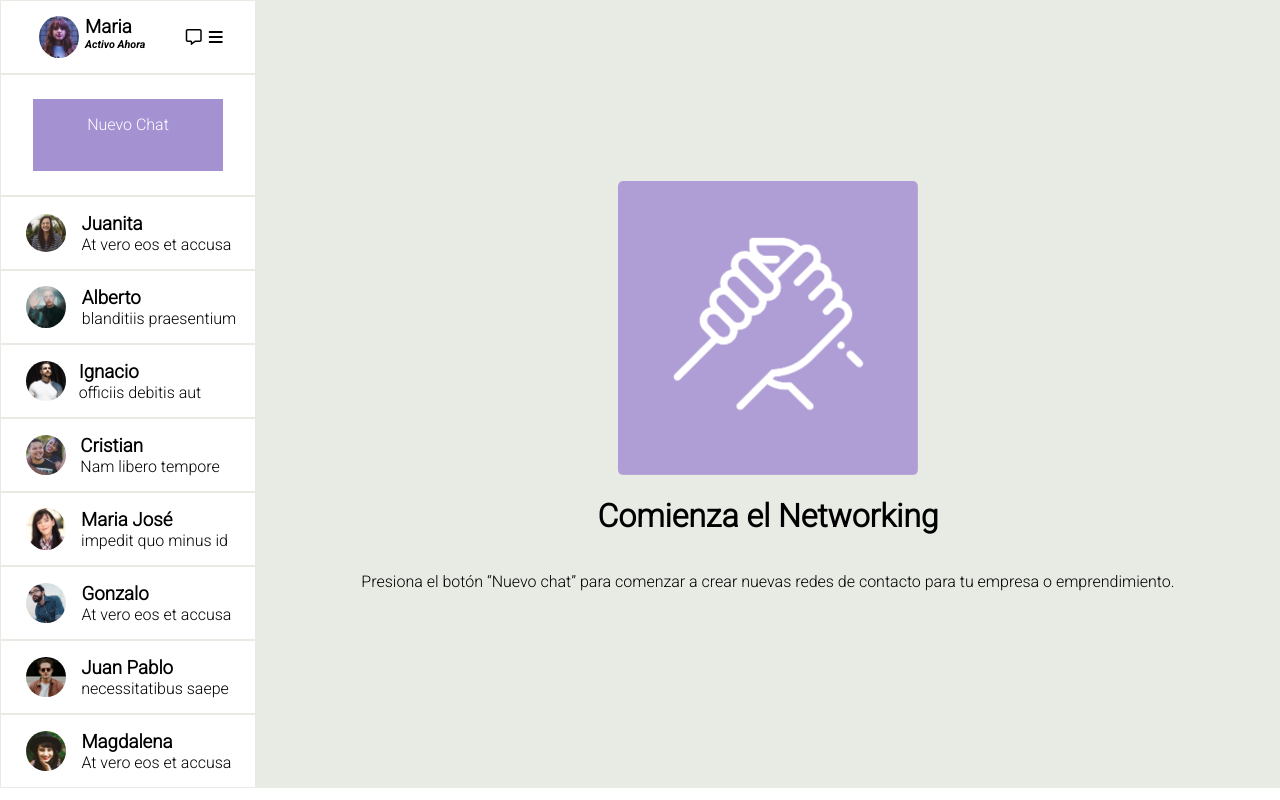
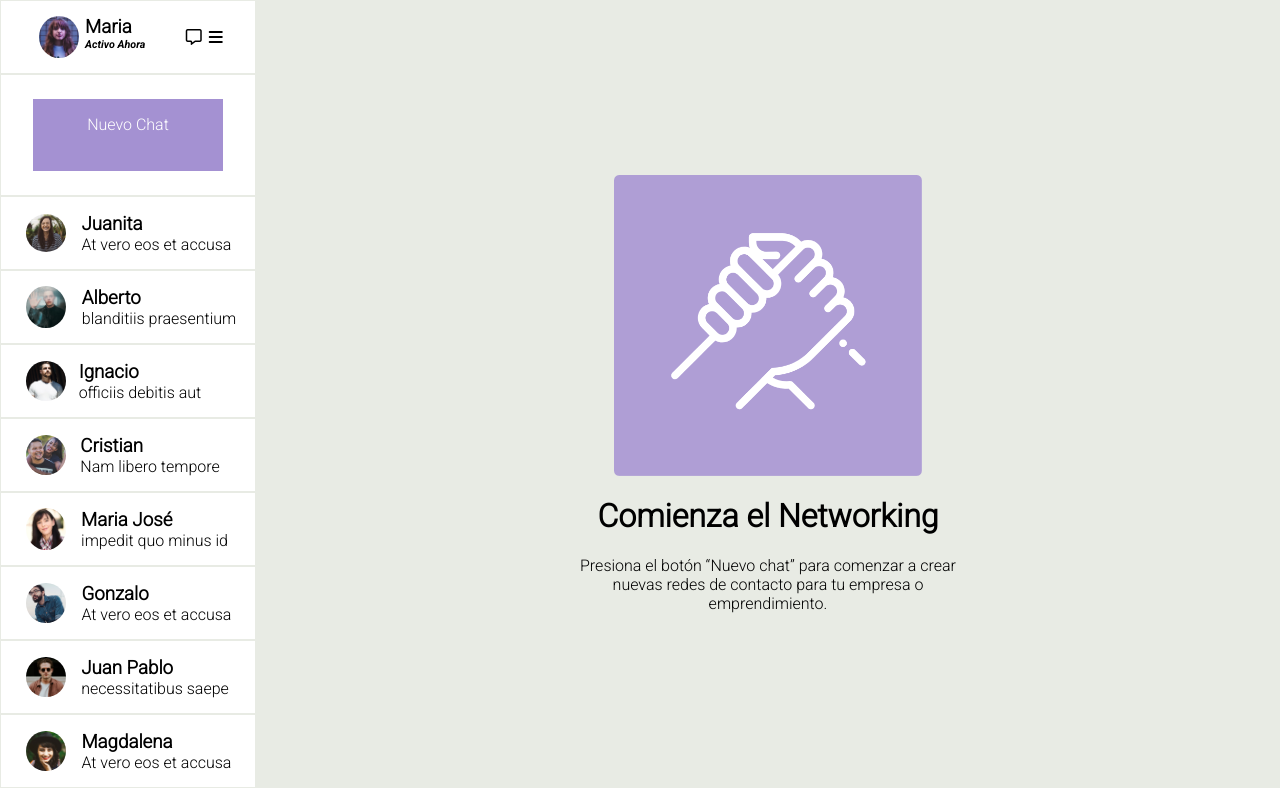
Before and after one commit to titoayala/mensajeria, a plain HTML site: page index.html in a window 1280 px wide. Drawn offline with Linux system fonts and the light colour scheme.

Commit message:
Centrando texto en sección PRINCIPAL

```diff
--- a/assets/css/styles.css
+++ b/assets/css/styles.css
@@ -86,5 +86,11 @@ html body{
 }
 
 .principal img{
-    width: 300px;
-  }
+    width: 30%;
+}
+
+.principal p{
+    margin:0;
+    width: 40%;
+    text-align: center;
+}
```
